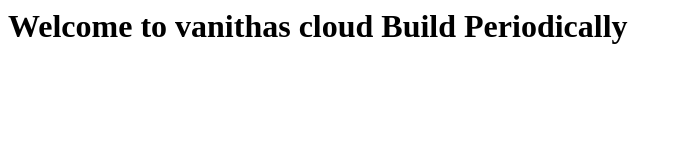
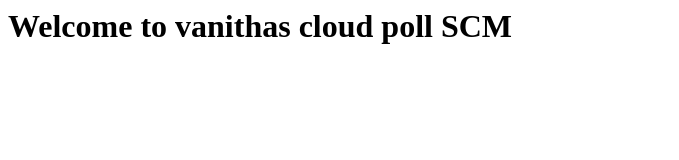
Before and after one commit to DevopsAWSUser/webserver, a plain HTML site: page index.html in a window 1280 px wide. Shown: the whole page, without its empty margins (0-679 px from the left). Drawn offline with Linux system fonts and the light colour scheme.

Commit message:
Update index.html

```diff
--- a/index.html
+++ b/index.html
@@ -1 +1 @@
-<h1>Welcome to vanithas cloud Build Periodically </h1>
+<h1>Welcome to vanithas cloud poll SCM </h1>
```
